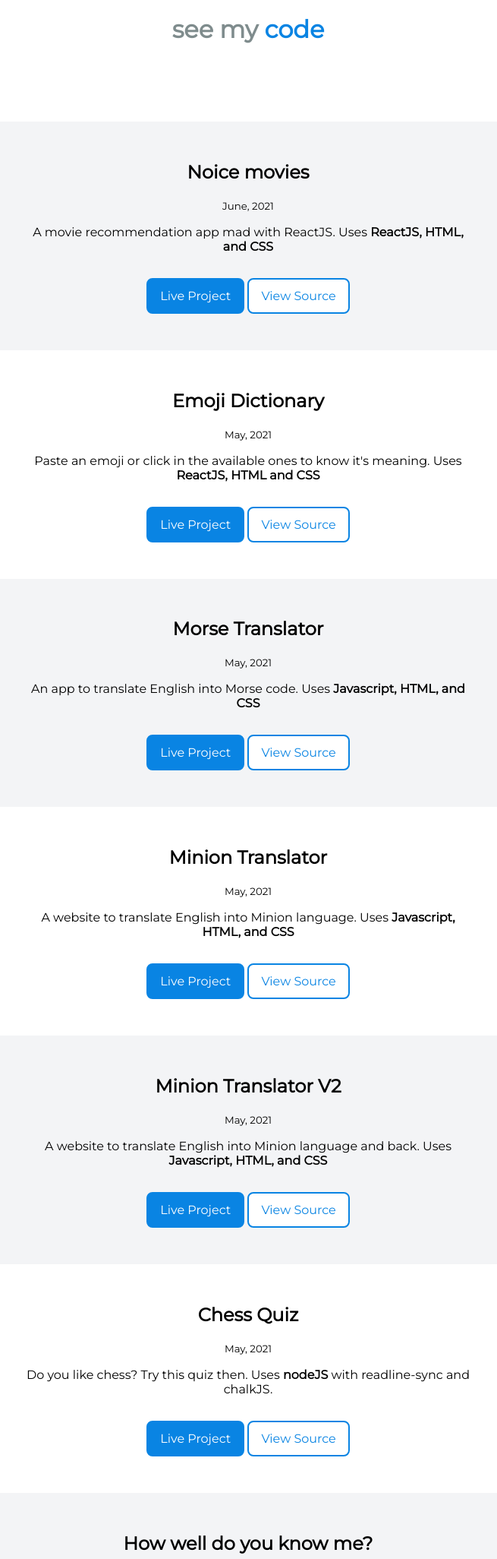
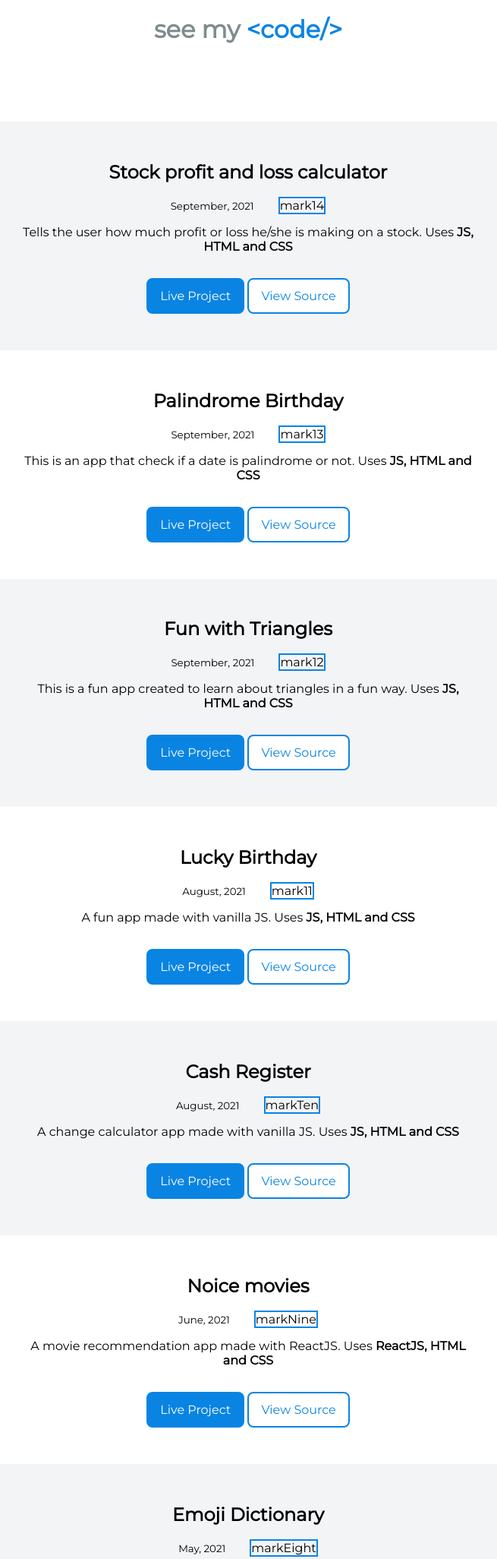
Before and after one commit to LordUttam/portfolio-html-css, a plain HTML site: page projects.html in a window 1280 px wide. Shown: the part 205-2257 px from the top of the page at 76% size, without its empty margins (313-968 px from the left). Drawn offline with Linux system fonts and the light colour scheme.

Commit message:
Added projects

```diff
--- a/projects.html
+++ b/projects.html
@@ -1,5 +1,6 @@
 <!DOCTYPE html>
 <html lang="en">
+
 <head>
     <meta charset="UTF-8">
     <meta http-equiv="X-UA-Compatible" content="IE=edge">
@@ -7,6 +8,7 @@
     <link rel="stylesheet" href="styles.css" />
     <title>Uttam | Projects</title>
 </head>
+
 <body>
     <nav class="navigation container">
         <div class="nav-brand">UTTAM SHARMA</div>
@@ -24,15 +26,81 @@
     </nav>
 
     <header class="hero" style="padding: 5rem;">
-        <h1 class="hero-heading">see my<span class="heading-inverted"> code</span></h1>
+        <h1 class="hero-heading">see my<span class="heading-inverted"> &lt;code/&gt; </span></h1>
     </header>
 
-    <article class="showcase-list section ow">
+    <article class="showcase-list section">
+        <div class="container container-center">
+            <h1>Stock profit and loss calculator</h1>
+            <small>September, 2021</small><span class="tag">mark14</span>
+            <p>Tells the user how much profit or loss he/she is making on a stock.
+                Uses <strong>JS, HTML and CSS</strong>
+            </p>
+
+            <a class="link primary-link" href="https://uttam-profit-or-loss.netlify.app/">Live Project</a>
+            <a class="link secondary-link" href="https://github.com/LordUttam/stocks-profit-loss/">View Source</a>
+        </div>
+    </article>
+
+
+    <article class="showcase-list section">
+        <div class="container container-center">
+            <h1>Palindrome Birthday</h1>
+            <small>September, 2021</small><span class="tag">mark13</span>
+            <p>This is an app that check if a date is palindrome or not.
+                Uses <strong>JS, HTML and CSS</strong>
+            </p>
+
+            <a class="link primary-link" href="https://uttam-palindrome-birthday.netlify.app/">Live Project</a>
+            <a class="link secondary-link" href="https://github.com/LordUttam/palindrome-birthday/">View Source</a>
+        </div>
+    </article>
+
+    <article class="showcase-list section">
+        <div class="container container-center">
+            <h1>Fun with Triangles</h1>
+            <small>September, 2021</small><span class="tag">mark12</span>
+            <p>This is a fun app created to learn about triangles in a fun way.
+                Uses <strong>JS, HTML and CSS</strong>
+            </p>
+
+            <a class="link primary-link" href="https://fun-with-trikonas.netlify.app/">Live Project</a>
+            <a class="link secondary-link" href="https://github.com/LordUttam/fun-with-triangles/">View Source</a>
+        </div>
+    </article>
+
+    <article class="showcase-list section">
+        <div class="container container-center">
+            <h1>Lucky Birthday</h1>
+            <small>August, 2021</small><span class="tag">mark11</span>
+            <p>A fun app made with vanilla JS.
+                Uses <strong>JS, HTML and CSS</strong>
+            </p>
+
+            <a class="link primary-link" href="https://uttam-lucky-birthday.netlify.app/">Live Project</a>
+            <a class="link secondary-link" href="https://github.com/LordUttam/lucky-birthday/">View Source</a>
+        </div>
+    </article>
+
+    <article class="showcase-list section">
+        <div class="container container-center">
+            <h1>Cash Register</h1>
+            <small>August, 2021</small><span class="tag">markTen</span>
+            <p>A change calculator app made with vanilla JS.
+                Uses <strong>JS, HTML and CSS</strong>
+            </p>
+
+            <a class="link primary-link" href="https://uttams-change-calculator.netlify.app/">Live Project</a>
+            <a class="link secondary-link" href="https://github.com/LordUttam/change-calculator/">View Source</a>
+        </div>
+    </article>
+
+    <article class="showcase-list section">
         <div class="container container-center">
             <h1>Noice movies</h1>
-            <small>June, 2021</small>
-            <p>A movie recommendation app mad with ReactJS.
-                Uses <strong>ReactJS, HTML, and CSS</strong>
+            <small>June, 2021</small><span class="tag">markNine</span>
+            <p>A movie recommendation app made with ReactJS.
+                Uses <strong>ReactJS, HTML and CSS</strong>
             </p>
 
             <a class="link primary-link" href="https://m2ctj.csb.app/">Live Project</a>
@@ -43,7 +111,7 @@
     <article class="showcase-list section">
         <div class="container container-center">
             <h1>Emoji Dictionary</h1>
-            <small>May, 2021</small>
+            <small>May, 2021</small><span class="tag">markEight</span>
             <p>Paste an emoji or click in the available ones to know it's meaning.
                 Uses <strong>ReactJS, HTML and CSS</strong>
             </p>
@@ -53,12 +121,12 @@
         </div>
     </article>
 
-    <article class="showcase-list section ow">
+    <article class="showcase-list section">
         <div class="container container-center">
             <h1>Morse Translator</h1>
-            <small>May, 2021</small>
+            <small>May, 2021</small> <span class="tag">markSeven</span>
             <p>An app to translate English into Morse code.
-                Uses <strong>Javascript, HTML, and CSS</strong>
+                Uses <strong>Javascript, HTML and CSS</strong>
             </p>
 
             <a class="link primary-link" href="https://uttam-morse-code.netlify.app/">Live Project</a>
@@ -69,9 +137,9 @@
     <article class="showcase-list section">
         <div class="container container-center">
             <h1>Minion Translator</h1>
-            <small>May, 2021</small>
+            <small>May, 2021</small><span class="tag">markSix</span>
             <p>A website to translate English into Minion language.
-                Uses <strong>Javascript, HTML, and CSS</strong>
+                Uses <strong>Javascript, HTML and CSS</strong>
             </p>
 
             <a class="link primary-link" href="https://uttam-minion-translator.netlify.app/">Live Project</a>
@@ -79,12 +147,12 @@
         </div>
     </article>
 
-    <article class="showcase-list section ow">
+    <article class="showcase-list section">
         <div class="container container-center">
             <h1>Minion Translator V2</h1>
             <small>May, 2021</small>
             <p>A website to translate English into Minion language and back.
-                Uses <strong>Javascript, HTML, and CSS</strong>
+                Uses <strong>Javascript, HTML and CSS</strong>
             </p>
 
             <a class="link primary-link" href="https://uttam-minion-translator-v2.netlify.app/">Live Project</a>
@@ -95,94 +163,39 @@
     <article class="showcase-list section">
         <div class="container container-center">
             <h1>Chess Quiz</h1>
-            <small>May, 2021</small>
+            <small>May, 2021</small><span class="tag">markTwo</span>
             <p>Do you like chess? Try this quiz then.
                 Uses <strong>nodeJS</strong> with readline-sync and chalkJS.
             </p>
 
-            <a class="link primary-link" href="https://replit.com/@LordUttam/chess-quiz-nodeJS?embed=1&output=1">Live Project</a>
+            <a class="link primary-link" href="https://replit.com/@LordUttam/chess-quiz-nodeJS?embed=1&output=1">Live
+                Project</a>
             <a class="link secondary-link" href="https://github.com/LordUttam/chess-quiz-nodeJS">View Source</a>
         </div>
     </article>
 
 
-    <article class="showcase-list section ow">
+    <article class="showcase-list section">
         <div class="container container-center">
             <h1>How well do you know me?</h1>
-            <small>May, 2021</small>
+            <small>May, 2021</small><span class="tag">markOne</span>
             <p>A CLI quiz app to assess how well you know me.
                 Uses <strong>nodeJS</strong>
             </p>
 
-            <a class="link primary-link" href="https://replit.com/@LordUttam/How-well-do-you-know-me?embed=1&output=1">Live Project</a>
+            <a class="link primary-link"
+                href="https://replit.com/@LordUttam/How-well-do-you-know-me?embed=1&output=1">Live Project</a>
             <a class="link secondary-link" href="https://github.com/LordUttam/How-well-do-you-know-me-">View Source</a>
         </div>
     </article>
 
-    <article class="showcase-list section">
-        <div class="container container-center">
-            <h1>Comparinator</h1>
-            <small>April, 2021</small>
-            <p>A webapp which scrapes product data from different e-commerce
-                stores and arranges them in a sorted manner.
-                Uses <strong>Tornado</strong> web framework, <strong>python-requests</strong> and <strong>BeautifulSoup4.</strong>
-            </p>
-
-            <a class="link primary-link" href="https://compare-and-buy.herokuapp.com/">Live Project</a>
-            <a class="link secondary-link" href="https://github.com/LordUttam/Comparinator/">View Source</a>
-        </div>
-    </article>
-
-    <article class="showcase-list section ow">
-        <div class="container container-center">
-            <h1>TravelBharat</h1>
-            <small>February, 2021</small>
-            <p>A Travel website UI.
-                Uses <strong>jQuery, HTML, and SCSS</strong>
-            </p>
-
-            <a class="link primary-link" href="https://travelbharat.netlify.app/">Live Project</a>
-            <a class="link secondary-link" href="https://github.com/LordUttam/TravelBharat/">View Source</a>
-        </div>
-    </article>
 
     <article class="showcase-list section">
         <div class="container container-center">
-            <h1>Udo</h1>
-            <small>April, 2020</small>
-            <p>A ToDo app with user management.
-                Uses <strong>Django, HTML, CSS and Bootstrap 4.</strong>
-                Also Has REST API created using <strong>Django Rest Framework.</strong>
-            </p>
+            <h1>Other Projects</h1>
+            <p>Want to see more projects?</p>
 
-            <a class="link primary-link" href="https://udo.pythonanywhere.com/">Live Project</a>
-            <a class="link secondary-link" href="https://github.com/LordUttam/Udo/">View Source</a>
-        </div>
-    </article>
-
-    <article class="showcase-list section ow">
-        <div class="container container-center">
-            <h1>Chat room program</h1>
-            <small>February, 2020</small>
-            <p>Created a simple multi-client chat app using
-               open source <strong>Kivy</strong> cross-platform app framework.
-               Learned socket programming essentials in the process.
-            </p>
-
-            <a class="link secondary-link" href="https://github.com/LordUttam/Comparinator/">View Source</a>
-        </div>
-    </article>
-
-    <article class="showcase-list section">
-        <div class="container container-center">
-            <h1>Side-Scroller game</h1>
-            <small>January, 2020</small>
-            <p>Made a computer game on side-scroller running theme.
-               Used <strong>Pygame</strong> modules and character sprints.
-               Game becomes faster as the player progresses
-            </p>
-
-            <a class="link secondary-link" href="https://github.com/LordUttam/Udo/">View Source</a>
+            <a class="link primary-link" href="./other-projects.html">View More</a>
         </div>
     </article>
 
@@ -192,8 +205,8 @@
         <ul class="social-links unordered-list">
             <li class="inline-list-item">
                 <a class="link" href="https://github.com/LordUttam/">
-                <img class="social-icons" src="images/github1.png" alt="Github"/>
-            </a>
+                    <img class="social-icons" src="images/github1.png" alt="Github" />
+                </a>
             </li>
 
             <li class="inline-list-item">
@@ -204,11 +217,12 @@
 
             <li class="inline-list-item">
                 <a class="link" href="mailto:sharmaji.uttam@gmail.com">
-                    <img class="social-icons" src="images/mail1.png" alt="Mail"/>
+                    <img class="social-icons" src="images/mail1.png" alt="Mail" />
                 </a>
             </li>
         </ul>
     </footer>
 
 </body>
+
 </html>
--- a/styles.css
+++ b/styles.css
@@ -51,6 +51,10 @@ body {
     max-width: 140px;
     margin: 1rem auto;
     display: inline-flex;
+}
+
+.primary-link:hover, .secondary-link:hover {
+    box-shadow: 0 .5rem 1rem 0 gray;
 }
 
 .unordered-list {
@@ -121,9 +125,19 @@ body {
     text-align: center;
 }
 
+.tag {
+    margin-left: 2rem;
+    font-size: 1rem;
+    border: 2px solid var(--primary-color);
+}
+/*
 .ow {
     background-color: var(--off-white);
+} */
+.section:nth-of-type(2n+1) {
+    background-color: var(--off-white);
 }
+
 
 .footer {
     background-color: var(--primary-color);
```
Also changed, not shown: index.html (+10 -5 lines), other-projects.html (added, +126 -0 lines), images/hero.gif (added).
